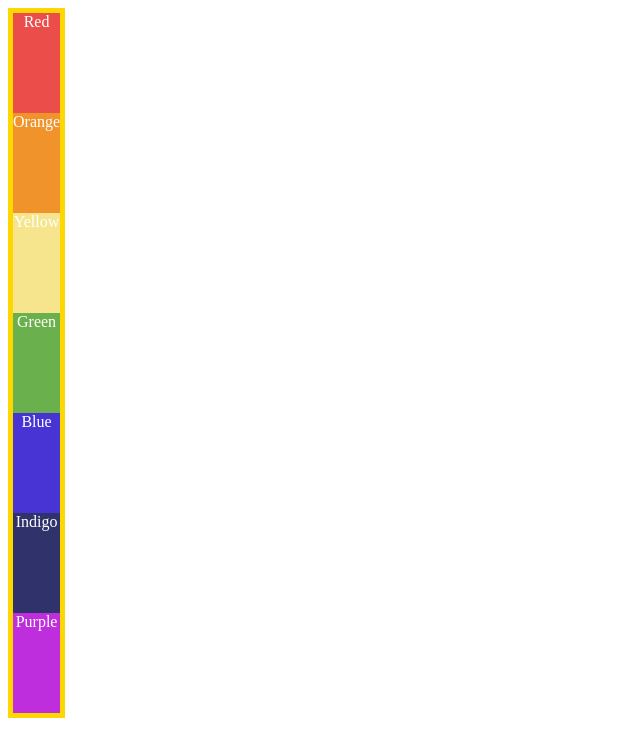
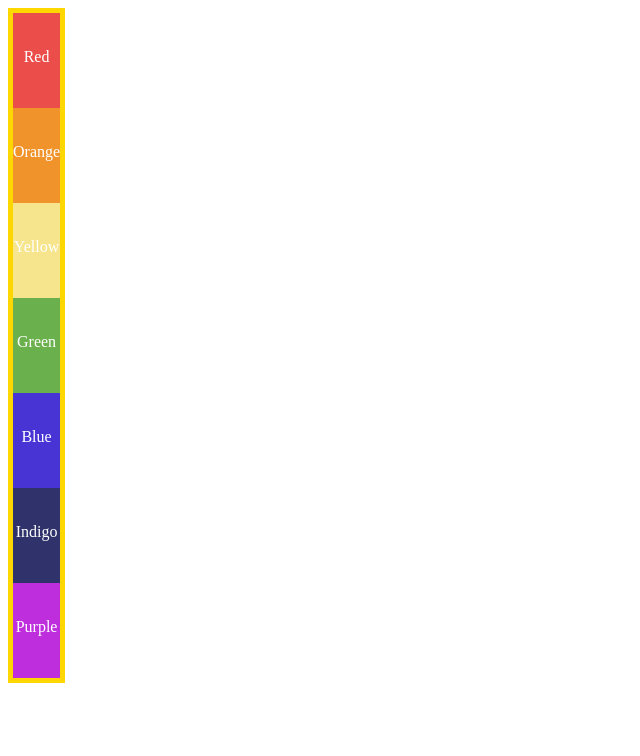
Before and after one commit to sduniphin/flex-colors, a plain HTML site: page index.html in a window 1280 px wide. Shown: the whole page, without its empty margins (0-640 px from the left). Drawn offline with Linux system fonts and the light colour scheme.

Commit message:
Add files via upload

```diff
--- a/index.html
+++ b/index.html
@@ -24,8 +24,9 @@ Select all the elements that are the direct
 children of the .container class.
     */
 
-    .container * {
-      flex-basis: 100px;
+    .container > * {
+      flex-basis: 60px;
+      padding-top: 35px;
     }
 
     .red {
```
